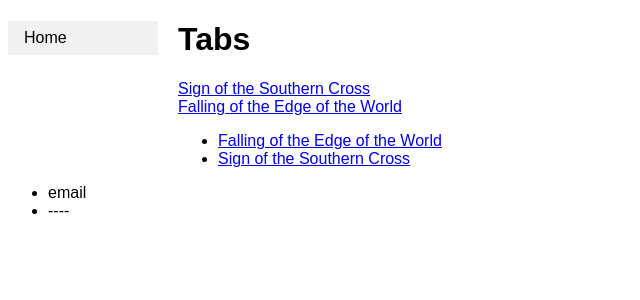
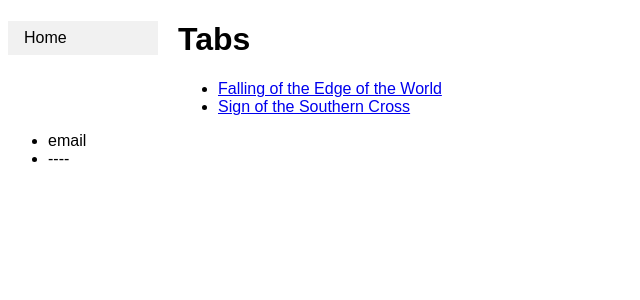
Before and after one commit to jounsss/jounsss.github.io, a Jekyll site: the page built from tab/index.html, in a window 1280 px wide. Shown: the top 300 px of the page, without its empty margins (0-640 px from the left). Built offline with Jekyll 4.4.1, drawn with Linux system fonts in a browser that asks for light colours.

Commit message:
clean up

```diff
--- a/tab/index.html
+++ b/tab/index.html
@@ -3,13 +3,10 @@ layout: default
 title: jounsss - tabs
 ---
 <h1>Tabs</h1>
-<a href="sign.html">Sign of the Southern Cross</a><br >
-<a href="falling.html">Falling of the Edge of the World</a>
-
 <ul>
     {% for page in site.pages %}
         {% if page.category contains 'tabulature' %}
             <li><a href="{{ page.url }}">{{ page.songtitle }}</a></li>
         {% endif %}
     {% endfor %}
-  </ul>
+</ul>
```
